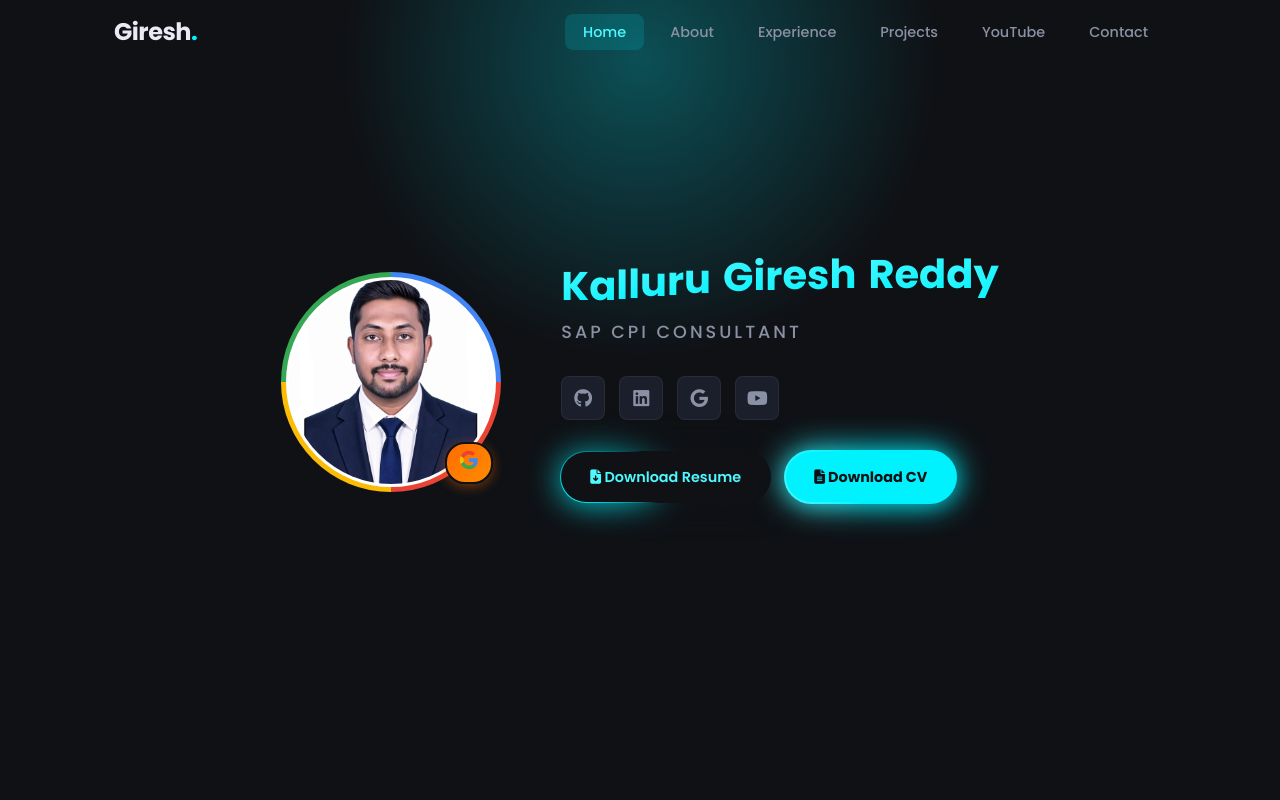
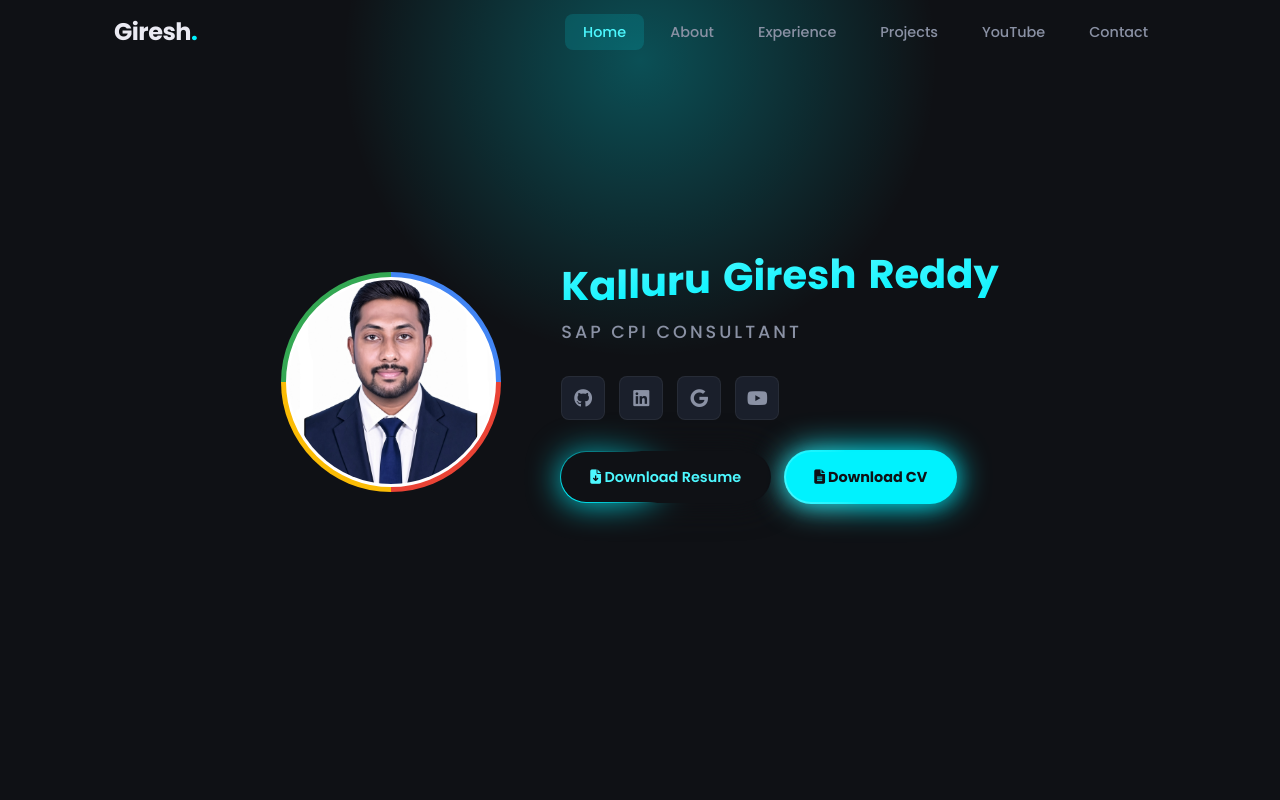
Before and after one commit to kgr-tech/My_SAP_Analyst, a plain HTML site: page index.html in a window 1280 px wide. Shown: the top 800 px of the page. Drawn offline with Linux system fonts and the light colour scheme; no server answers.

Commit message:
Remove Google logo badge from avatar

```diff
--- a/index.html
+++ b/index.html
@@ -40,14 +40,6 @@
                 <div class="hero-avatar">
                     <div class="avatar-ring">
                         <img src="1000232434.png" alt="Kalluru Giresh Reddy">
-                        <span class="avatar-badge google-logo" aria-hidden="true">
-                            <svg viewBox="0 0 24 24" xmlns="http://www.w3.org/2000/svg">
-                                <path d="M22.56 12.25c0-.78-.07-1.53-.2-2.25H12v4.26h5.92c-.26 1.37-1.04 2.53-2.21 3.31v2.77h3.57c2.08-1.92 3.28-4.74 3.28-8.09z" fill="#4285F4"/>
-                                <path d="M12 23c2.97 0 5.46-.98 7.28-2.66l-3.57-2.77c-.98.66-2.23 1.06-3.71 1.06-2.86 0-5.29-1.93-6.16-4.53H2.18v2.84C3.99 20.53 7.7 23 12 23z" fill="#34A853"/>
-                                <path d="M5.84 14.09c-.22-.66-.35-1.36-.35-2.09s.13-1.43.35-2.09V7.07H2.18C1.43 8.55 1 10.22 1 12s.43 3.45 1.18 4.93l2.85-2.22.81-.62z" fill="#FBBC05"/>
-                                <path d="M12 5.38c1.62 0 3.06.56 4.21 1.64l3.15-3.15C17.45 2.09 14.97 1 12 1 7.7 1 3.99 3.47 2.18 7.07l3.66 2.84c.87-2.6 3.3-4.53 6.16-4.53z" fill="#EA4335"/>
-                            </svg>
-                        </span>
                     </div>
                 </div>
 
```
